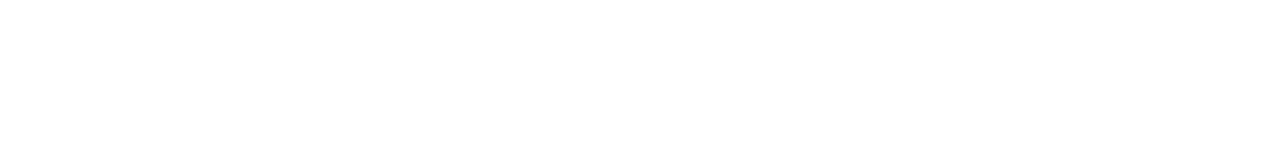
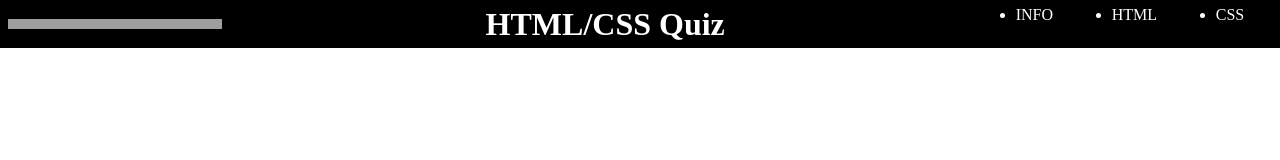
Before and after one commit to Vinay9897/freeCodeCampProject, a plain HTML site: page QuizForm/intex.html in a window 1280 px wide. Drawn offline with Linux system fonts and the light colour scheme; grey boxes are pictures that could not be loaded.

Commit message:
design header

```diff
--- a/QuizForm/intex.html
+++ b/QuizForm/intex.html
@@ -5,11 +5,22 @@
     <meta charset="UTF-8">
     <meta http-equiv="X-UA-Compatible" content="IE=edge">
     <meta name="viewport" content="width=device-width, initial-scale=1.0">
+    <link rel="stylesheet" href="style.css">
     <title>Document</title>
 </head>
 
 <body>
-
+    <header>
+        <img id="logo" src="https://cdn.freecodecamp.org/platform/universal/fcc_primary.svg">
+        <h1>HTML/CSS Quiz</h1>
+        <nav>
+            <ul>
+                <li>INFO</li>
+                <li>HTML</li>
+                <li>CSS</li>
+            </ul>
+        </nav>
+    </header>
 </body>
 
 </html>
--- /dev/null
+++ b/QuizForm/style.css
@@ -0,0 +1,39 @@
+* {
+    padding: 0px;
+    margin: 0px;
+    box-sizing: border-box;
+}
+
+html {
+    font-size: 16px;
+}
+
+header {
+    width: 100%;
+    height: 3rem;
+    background-color: black;
+    display: flex;
+    color: white;
+    justify-content: space-between;
+    align-items: center;
+    position: fixed;
+    top: 0;
+}
+
+header img {
+    width: max(100px, 18vw);
+    aspect-ratio: 35/4;
+    padding: .5rem;
+}
+
+nav {
+    width: 50%;
+    max-width: 300px;
+    height: 3rem;
+}
+
+nav ul {
+    display: flex;
+    justify-content: space-around;
+    padding: 0.4rem;
+}
```
